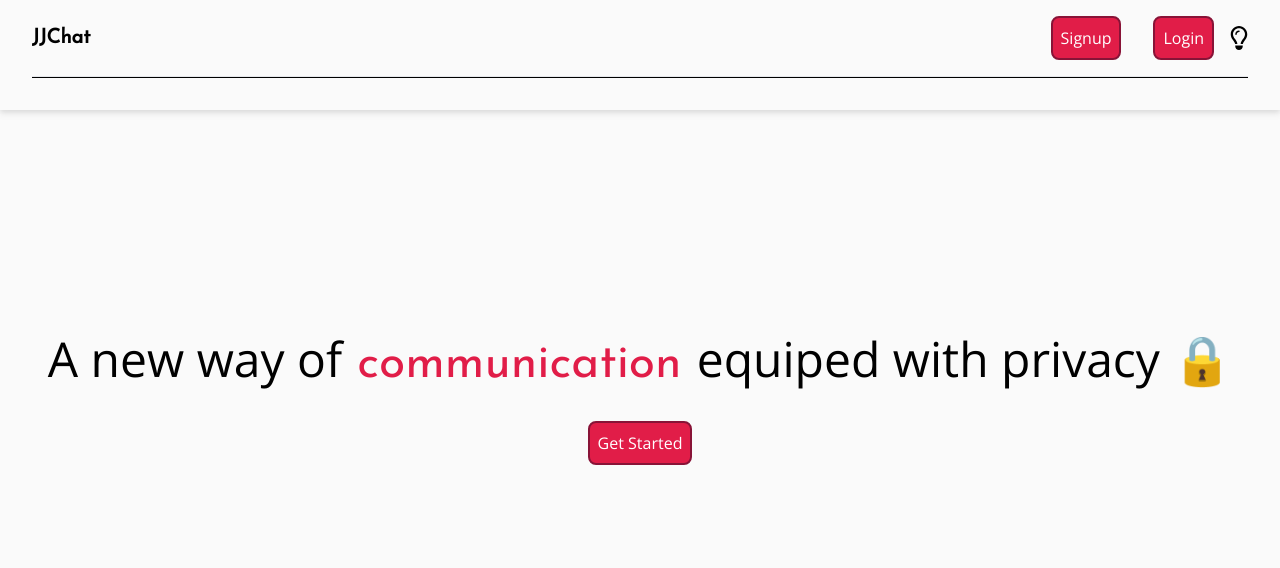
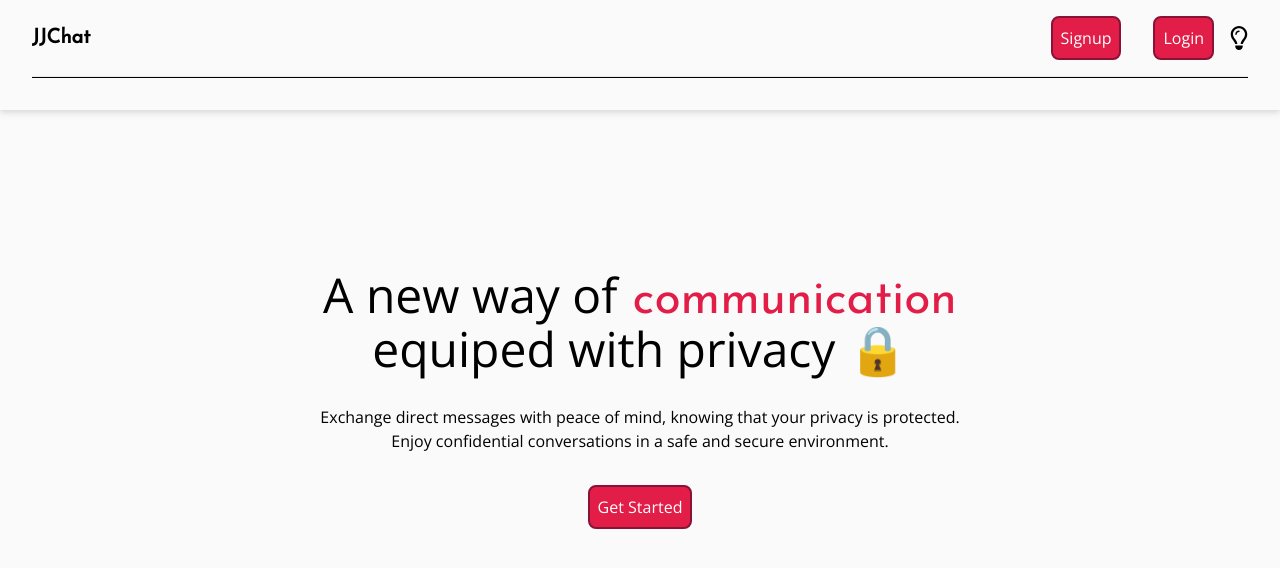
Before and after one commit to JothishJJ/jj-chat, a Next.js app: page / in a window 1280 px wide. Shown: the top 568 px of the page. Built offline with nearby package versions, Linux system fonts and the light colour scheme.

Commit message:
Add paragraph in home page

```diff
--- a/app/page.tsx
+++ b/app/page.tsx
@@ -4,13 +4,16 @@ export default function Home() {
   return (
     <main
       className="flex flex-col items-center gap-8
-      text-center h-screen justify-center"
+      text-center h-screen justify-center lg:px-80"
     >
       <h1 className="text-5xl dark:text-white">
         A new way of
         <span className="text-rose-600 font-main"> communication </span>
         equiped with privacy 🔒
       </h1>
+      <p className="dark:text-white">
+        Exchange direct messages with peace of mind, knowing that your privacy is protected. Enjoy confidential conversations in a safe and secure environment.
+      </p>
       <Button
         ariaLabel="Get Started"
         href="/Signup"
```
